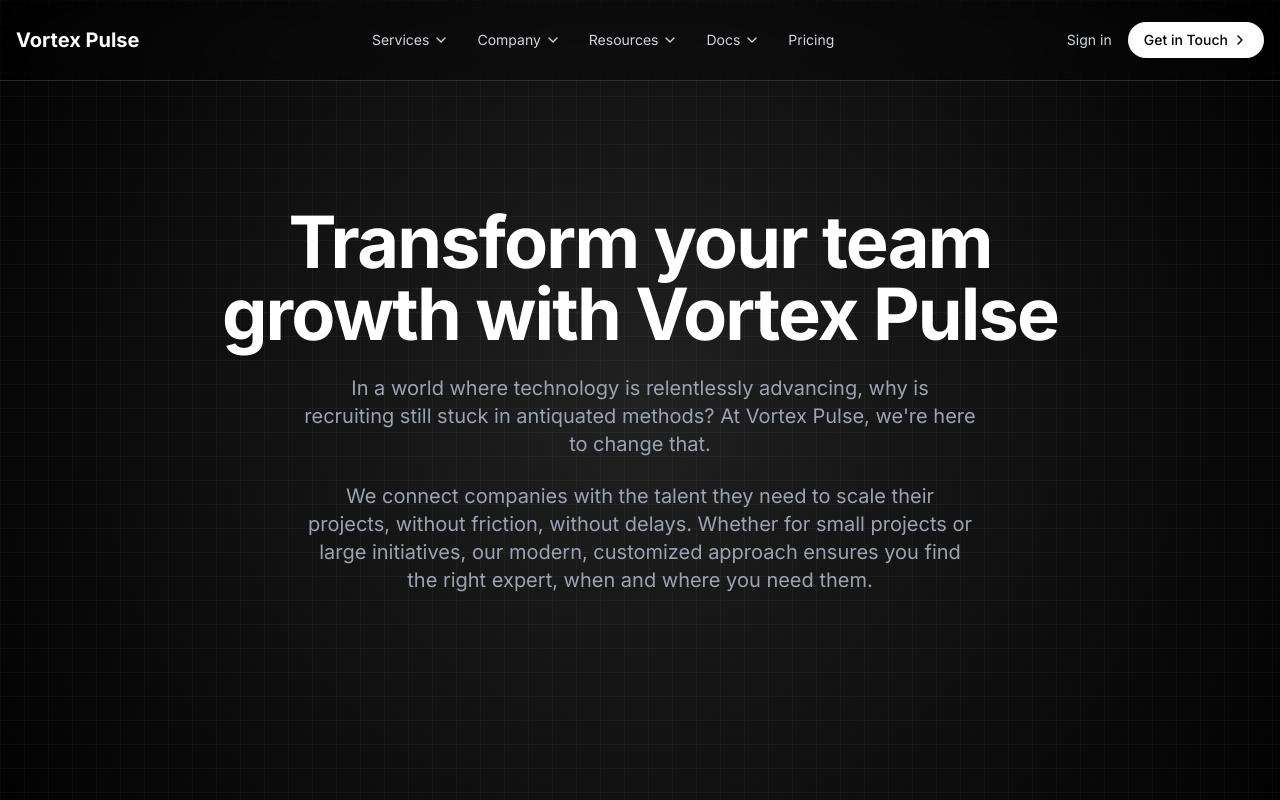
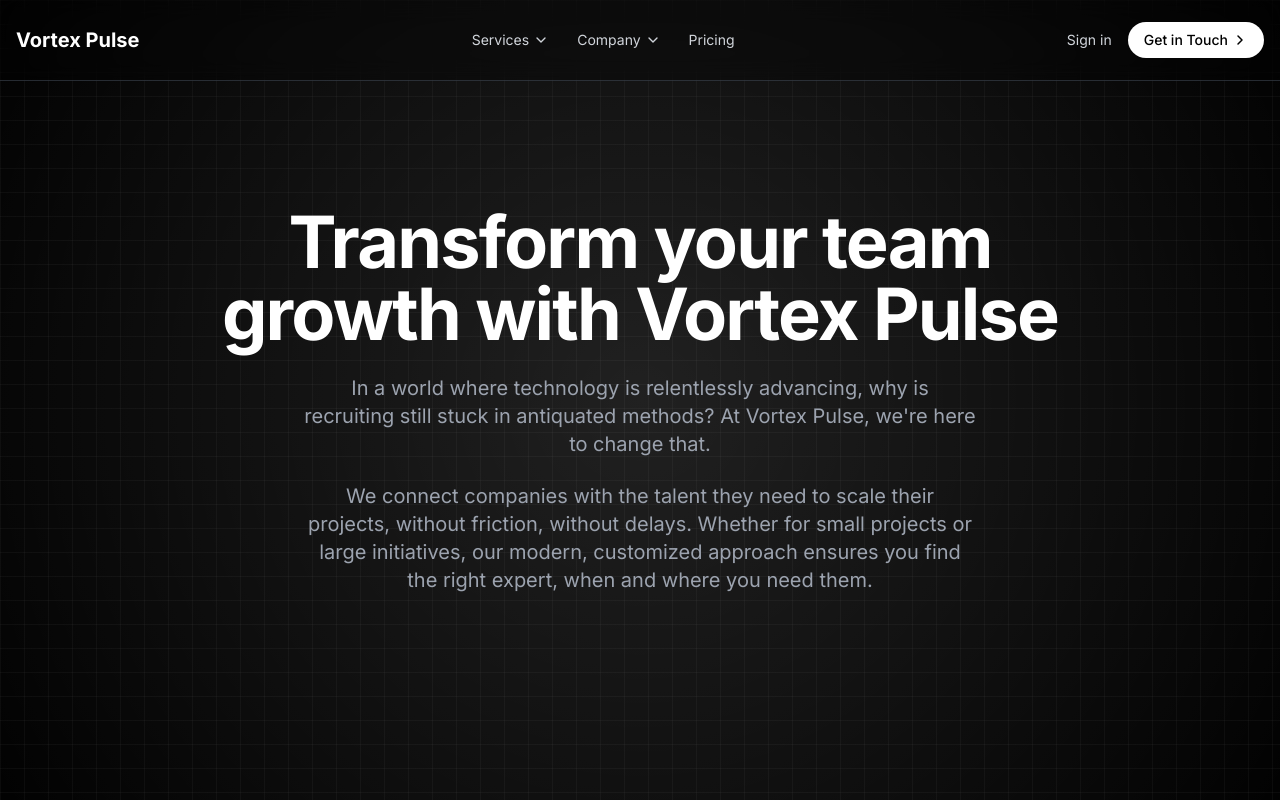
Before and after one commit to Matuzay32/company-01, a Next.js app: page /about in a window 1280 px wide. Shown: the top 800 px of the page. Built offline with nearby package versions, Linux system fonts and the light colour scheme.

Commit message:
changes header v2

```diff
--- a/components/ui/Headers/headerGlobal.tsx
+++ b/components/ui/Headers/headerGlobal.tsx
@@ -79,46 +79,6 @@ const menus: Record<string, DropdownMenu> = {
       {
         title: 'Philosophy',
         description: 'What we value',
-        href: '#',
-        icon: '',
-      },
-    ],
-  },
-  resources: {
-    sections: [
-      {
-        items: [
-          { label: 'Changelog', href: '#' },
-          { label: 'Status', href: '#' },
-          { label: 'Support', href: '#' },
-          { label: 'Security', href: '#' },
-        ],
-      },
-    ],
-    cards: [
-      {
-        title: 'Resource Center',
-        description: 'Guides & tutorials',
-        href: '#',
-        icon: '',
-      },
-    ],
-  },
-  docs: {
-    sections: [
-      {
-        items: [
-          { label: 'Getting Started', href: '#' },
-          { label: 'API Reference', href: '#' },
-          { label: 'SDKs', href: '#' },
-          { label: 'Guides', href: '#' },
-        ],
-      },
-    ],
-    cards: [
-      {
-        title: 'Documentation',
-        description: 'Learn how to integrate',
         href: '#',
         icon: '',
       },
```
